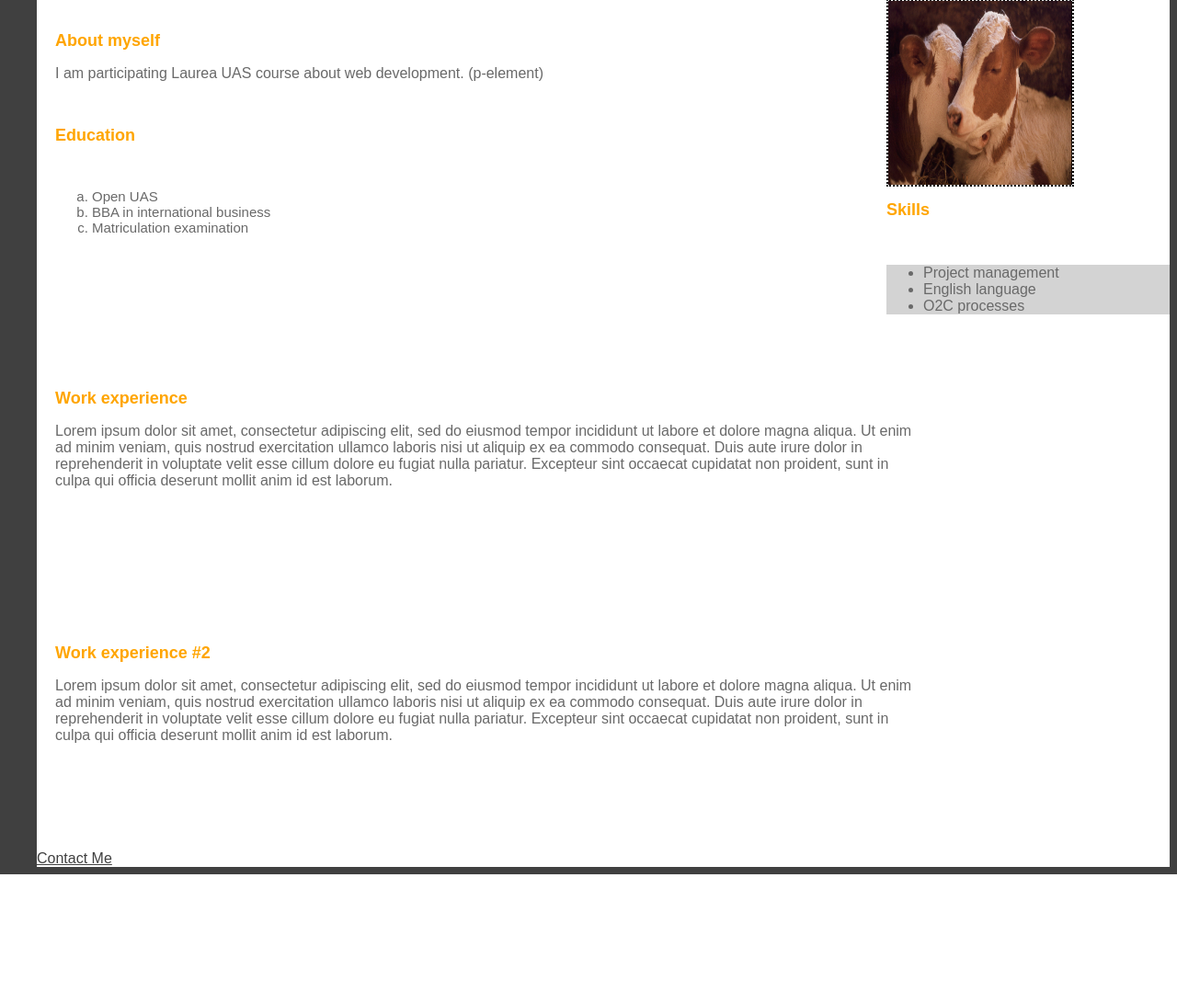
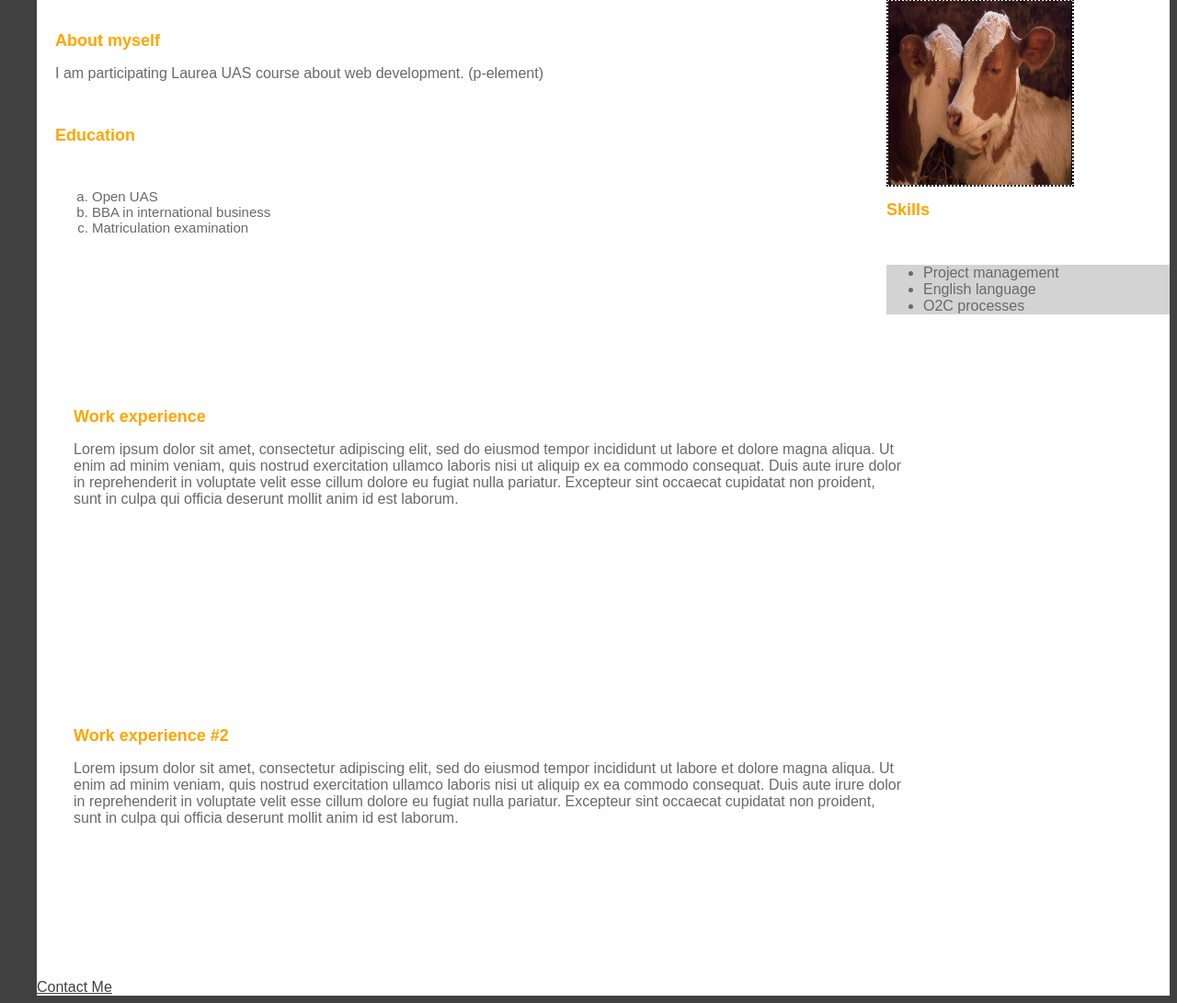
Before and after one commit to hellomoimoi/legendary-happiness, a PHP site: page /index.html in a window 1280 px wide. Shown: the part 177-1268 px from the top of the page at 92% size. Before the commit the page ends 1128 px from the top, so only its background shows below. Run offline with PHP 8.4, Linux system fonts and the light colour scheme.

Commit message:
Update style.css

```diff
--- a/style.css
+++ b/style.css
@@ -39,6 +39,10 @@ aside
 article {
    width: auto;
    background-color: white;
+   padding-left: 20px;
+   padding-top: 20px;
+   padding-bottom: 50px;
+   padding-right: 20px;
 }
 
 section {
```
